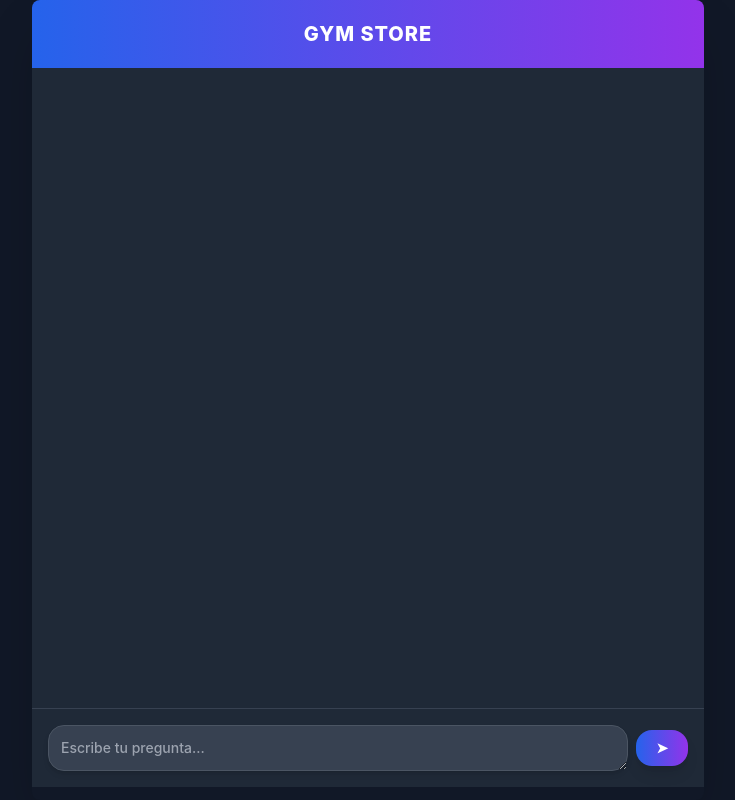
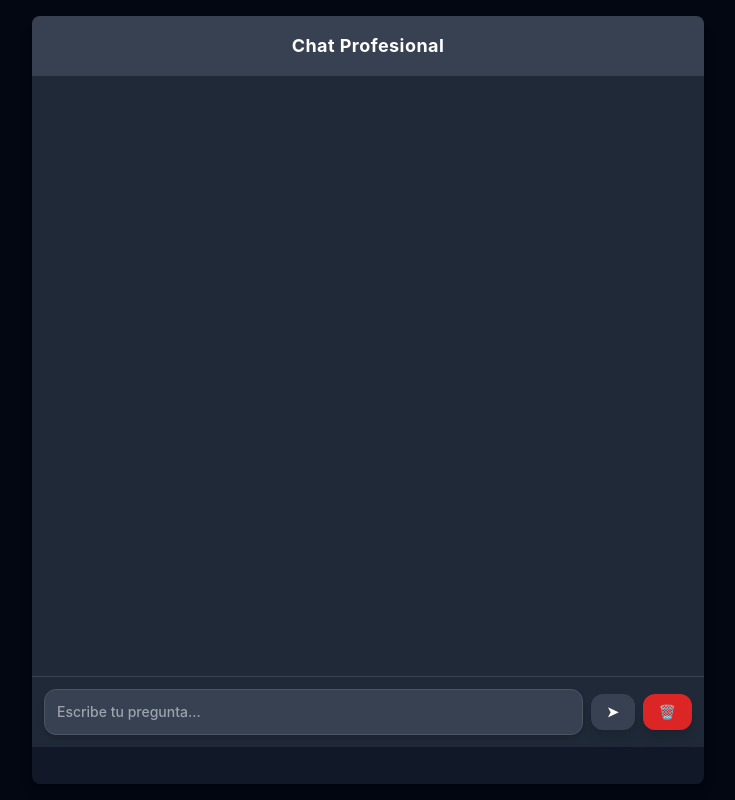
Before and after one commit to SergioFerrerasRuiz/GYMSTORE, a Flask app: page / in a window 1280 px wide. Shown: the whole page, without its empty margins (272-1007 px from the left). Run offline with Flask 3, Linux system fonts and the light colour scheme; some libraries are stand-ins or nearby versions.

Commit message:
Cambios html

```diff
--- a/templates/chat.html
+++ b/templates/chat.html
@@ -3,56 +3,54 @@
 <head>
     <meta charset="UTF-8">
     <meta name="viewport" content="width=device-width, initial-scale=1.0">
-    <title>GYM STORE</title>
+    <title>Chat Profesional</title>
     <script src="https://cdn.tailwindcss.com"></script>
     <script src="https://code.jquery.com/jquery-3.6.0.min.js"></script>
     <style>
         body { font-family: 'Inter', sans-serif; }
         #chat-box {
             overflow-y: auto;
-            max-height: calc(100vh - 160px);
+            max-height: calc(100vh - 200px);
         }
     </style>
 </head>
-<body class="bg-gray-900 text-white flex flex-col h-screen">
-    <div class="w-full h-full max-w-2xl bg-gray-850 shadow-2xl rounded-lg overflow-hidden flex flex-col mx-auto">
-        <div class="bg-gradient-to-r from-blue-600 to-purple-600 text-white p-5 text-center text-xl font-extrabold tracking-wider shadow-md">GYM STORE</div>
-        <div class="p-6 flex-1 overflow-y-auto space-y-4 bg-gray-800" id="chat-box">
-            <!-- Mostrar la respuesta cuando esté disponible -->
+<body class="bg-gray-950 text-white flex flex-col h-screen items-center p-4">
+    <div class="w-full max-w-2xl bg-gray-900 shadow-lg rounded-lg overflow-hidden flex flex-col h-full">
+        <div class="bg-gray-700 text-white p-4 text-center text-lg font-bold tracking-wide shadow-md">Chat Profesional</div>
+        <div class="p-4 flex-1 overflow-y-auto space-y-4 bg-gray-800" id="chat-box">
             <div id="chat-response"></div>
         </div>
-        <div class="border-t border-gray-700 p-4 flex bg-gray-800">
+        <div class="border-t border-gray-700 p-3 flex bg-gray-800 w-full items-center justify-between">
             <form id="chat-form" class="flex items-center space-x-2 w-full relative">
-                <textarea id="chat-input" name="user_question" placeholder="Escribe tu pregunta..." rows="1" class="flex-grow p-3 rounded-2xl bg-gray-700 border border-gray-600 text-white focus:outline-none focus:ring-2 focus:ring-blue-500 text-sm font-medium placeholder-gray-400 shadow-md"></textarea>
-                <button type="submit" id="send-button" class="bg-gradient-to-r from-blue-600 to-purple-600 text-white px-5 py-2 rounded-2xl text-sm font-semibold hover:opacity-90 transition-all shadow-lg">➤</button>
-                <div id="loading-circle" class="hidden absolute right-16 w-6 h-6 border-4 border-blue-500 border-t-transparent rounded-full animate-spin"></div>
+                <textarea id="chat-input" name="user_question" placeholder="Escribe tu pregunta..." rows="1" class="flex-grow p-3 rounded-xl bg-gray-700 border border-gray-600 text-white focus:outline-none focus:ring-2 focus:ring-gray-500 text-sm font-medium placeholder-gray-400 shadow-md resize-none"></textarea>
+                <button type="submit" id="send-button" class="bg-gray-700 text-white px-4 py-2 rounded-xl text-sm font-semibold hover:opacity-90 transition-all shadow-lg">➤</button>
+                <div id="loading-circle" class="hidden absolute right-16 w-6 h-6 border-4 border-gray-500 border-t-transparent rounded-full animate-spin"></div>
             </form>
+            <button id="clear-chat" class="ml-2 bg-red-600 text-white px-4 py-2 rounded-xl text-sm font-semibold hover:opacity-90 transition-all shadow-lg">🗑️</button>
         </div>
     </div>
 
     <script>
         let chatHistory = [];
 
-        // Cargar historial del chat cuando la página se cargue
         $(document).ready(function() {
             loadChatHistory();
             $('#chat-box').scrollTop($('#chat-box')[0].scrollHeight);
         });
 
-        // Función para cargar el historial del chat
         function loadChatHistory() {
             let chatHistoryHtml = '';
             chatHistory.forEach(message => {
                 chatHistoryHtml += `
                     <div class="flex justify-end">
-                        <div class="bg-blue-500 text-white p-4 rounded-2xl max-w-xs text-sm font-medium shadow-md">
+                        <div class="bg-gray-600 text-white p-3 rounded-xl max-w-xs text-sm font-medium shadow-md">
                             <strong>Tú:</strong> ${message.user_question}
                         </div>
                     </div>
                     <div class="flex justify-start">
-                        <div class="bg-gray-700 p-4 rounded-2xl max-w-xs text-sm font-medium shadow-md">
+                        <div class="bg-gray-700 p-3 rounded-xl max-w-xs text-sm font-medium shadow-md">
                             <ul>
-                                <li><strong>PACO:</strong> ${message.answer}</li>
+                                <li><strong>ChatBot:</strong> ${message.answer}</li>
                             </ul>
                         </div>
                     </div>
@@ -61,40 +59,24 @@
             $('#chat-response').html(chatHistoryHtml);
         }
 
-        // Cuando se envíe el formulario, evitamos que se recargue la página
         $('#chat-form').on('submit', function(e) {
             e.preventDefault();
             const loadingCircle = document.querySelector('#loading-circle');
             loadingCircle.classList.remove('hidden');
 
-            // Obtener el valor de la pregunta del usuario
             const userQuestion = $('#chat-input').val();
 
-            // Enviar el mensaje con AJAX
             $.ajax({
                 type: 'POST',
-                url: '/ask',  // Cambia esto por la URL de tu ruta Flask
+                url: '/ask',
                 contentType: 'application/json',
-                data: JSON.stringify({ question: userQuestion }),  // JSON con la pregunta
+                data: JSON.stringify({ question: userQuestion }),
                 success: function(response) {
-                    // Cuando se recibe la respuesta, ocultamos el círculo de carga
                     loadingCircle.classList.add('hidden');
-
-                    // Añadir el nuevo mensaje al historial
-                    let answer = '';
-                    if (response && response.length > 0) {
-                        answer = response[0].answer;
-                    }
-
+                    let answer = response && response.length > 0 ? response[0].answer : '';
                     chatHistory.push({ user_question: userQuestion, answer: answer });
-
-                    // Cargar el historial de chat actualizado
                     loadChatHistory();
-
-                    // Desplazar hacia abajo automáticamente
                     $('#chat-box').scrollTop($('#chat-box')[0].scrollHeight);
-
-                    // Limpiar el input
                     $('#chat-input').val('');
                 },
                 error: function(xhr, errmsg, err) {
@@ -103,6 +85,11 @@
                 }
             });
         });
+
+        $('#clear-chat').on('click', function() {
+            chatHistory = [];
+            $('#chat-response').html('');
+        });
     </script>
 </body>
 </html>
```
